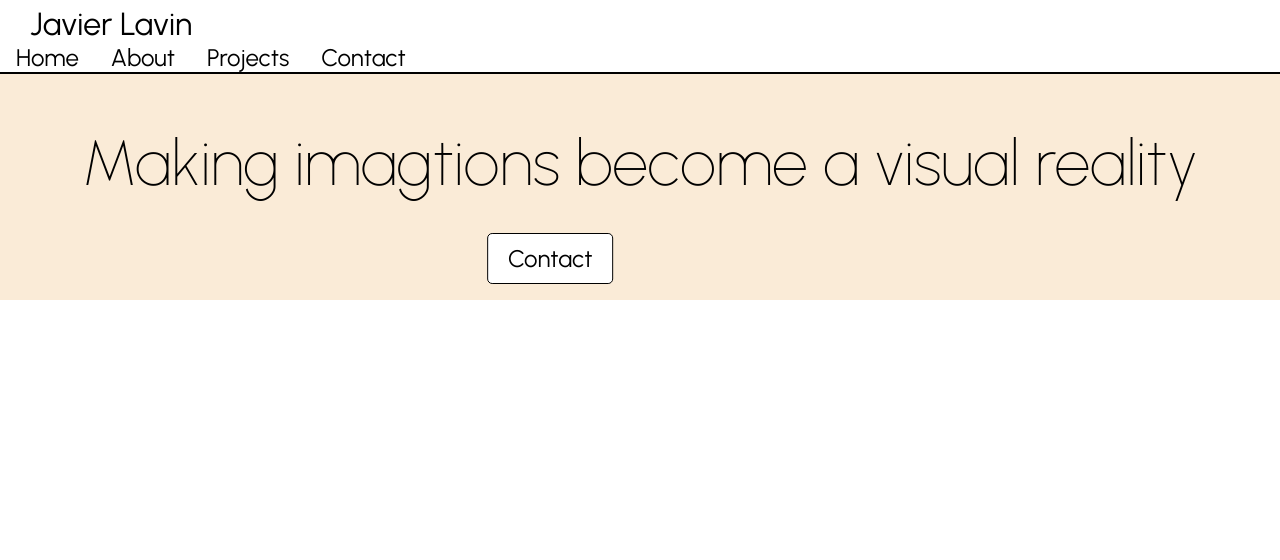
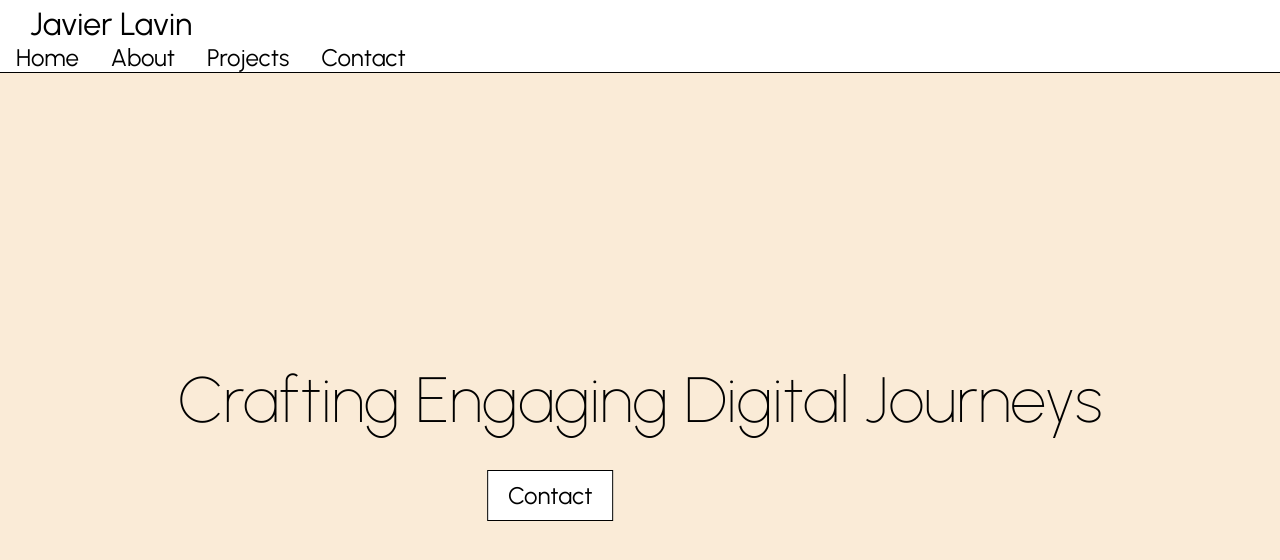
Before and after one commit to javlav98/JavsPortfolio, a React (Create React App) app: page / in a window 1280 px wide. Shown: the top 560 px of the page. Built offline with nearby package versions, Linux system fonts and the light colour scheme.

Commit message:
new position and words

```diff
--- a/src/Components/Navbar.css
+++ b/src/Components/Navbar.css
@@ -1,7 +1,7 @@
 @import url('https://fonts.googleapis.com/css2?family=Urbanist:wght@100;400&display=swap');
 
 .navbar {
-    border-bottom: 2px solid #000;
+    border-bottom: 1.5px solid #000;
 }
 .navbar-brand {
     font-size: 2rem;
--- a/src/Routes/Home.css
+++ b/src/Routes/Home.css
@@ -7,7 +7,7 @@
     align-items: center;
     justify-content: center;
     background-color: antiquewhite;
-    height: fit-content;
+    height: 100vh;
 }
 
 .title {
@@ -16,20 +16,18 @@
     margin-left: 30px;
     margin-right: 30px;
     font-weight: 100;
-    margin-top: 50px;
 }
 
 .contactButton {
     font-size: 1.5rem;
     padding: 10px 20px;
-    border-radius: 5px;
     background-color: #ffffff;
     color: #000;
     border: 1px solid #000;
     transition: all 0.3s ease;
     cursor: pointer;
     margin-top: 1rem;
-    margin-bottom: 1rem;
+    margin-bottom: 4rem;
     font-family: 'Urbanist', sans-serif;
     /* position the button to the left */
     transform: translateX(-71%);
--- a/src/Routes/Home.jsx
+++ b/src/Routes/Home.jsx
@@ -4,7 +4,7 @@ import './Home.css'
 export default function Home() {
   return (
     <div className='homePage'>
-      <h1 className='title'>Making imagtions become a visual reality </h1>
+      <h1 className='title'>Crafting Engaging Digital Journeys</h1>
       { /* i want to create a contact button*/}
       <button className='contactButton'>Contact</button>
 
```
